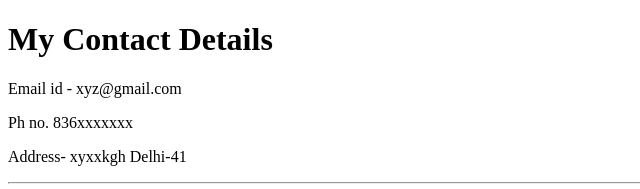
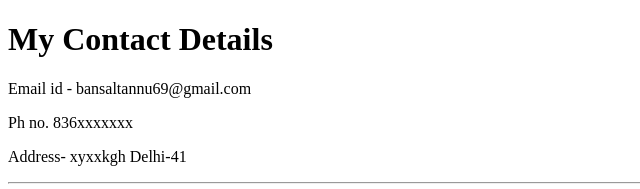
Before and after one commit to tannubansal123/cv, a plain HTML site: page Contact.html in a window 1280 px wide. Shown: the top 189 px of the page, 0-640 px from the left. Drawn offline with Linux system fonts and the light colour scheme.

Commit message:
Add Update CV-ContactFile

```diff
--- a/Contact.html
+++ b/Contact.html
@@ -6,7 +6,7 @@
   </head>
   <body>
     <h1>My Contact Details</h1>
-    <p>Email id - xyz@gmail.com</p>
+    <p>Email id - bansaltannu69@gmail.com</p>
     <p>Ph no. 836xxxxxxx</p>
     <p>Address- xyxxkgh Delhi-41</p>
     <hr>
```
